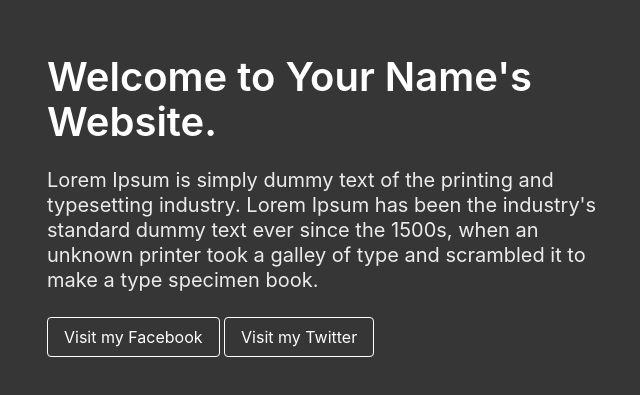
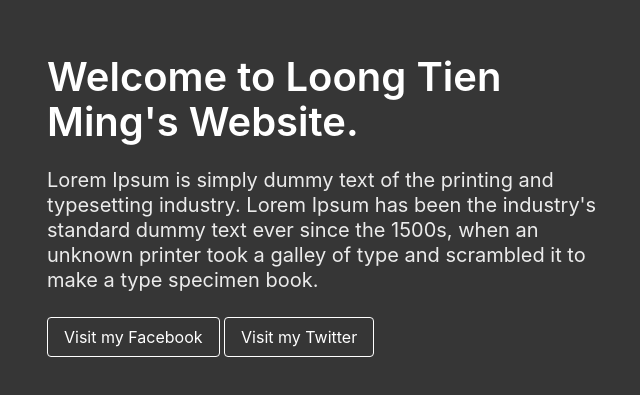
Before and after one commit to Loongtm/loongtm, a plain HTML site: page index.html in a window 1280 px wide. Shown: the part 195-590 px from the top of the page, without its empty margins (311-951 px from the left). Drawn offline with nearby package versions, Linux system fonts and the light colour scheme.

Commit message:
Update index.html

```diff
--- a/index.html
+++ b/index.html
@@ -1,7 +1,7 @@
 <!DOCTYPE html>
 <html>
     <head>
-        <title>Your Name's Website</title>
+        <title>Loong Tien Ming's Website</title>
         <link rel="stylesheet"
             href="https://cdn.jsdelivr.net/npm/bulma@0.9.2/css/bulma.min.css">
         <meta name="viewport" content="width=device-width, initial-scale=1">
@@ -13,7 +13,7 @@
             <div class="columns is-vcentered is-centered">
                 <div class="column is-6">
                     <div class="block">
-                        <h1 class="title is-2">Welcome to Your Name's Website.</h1>
+                        <h1 class="title is-2">Welcome to Loong Tien Ming's Website.</h1>
                     </div>
                     <div class="block">
                         <h2 class="subtitle">Lorem Ipsum is simply dummy text of the printing and typesetting industry. Lorem Ipsum has been the industry's standard dummy text ever since the 1500s, when an unknown printer took a galley of type and scrambled it to make a type specimen book.<br>
```
